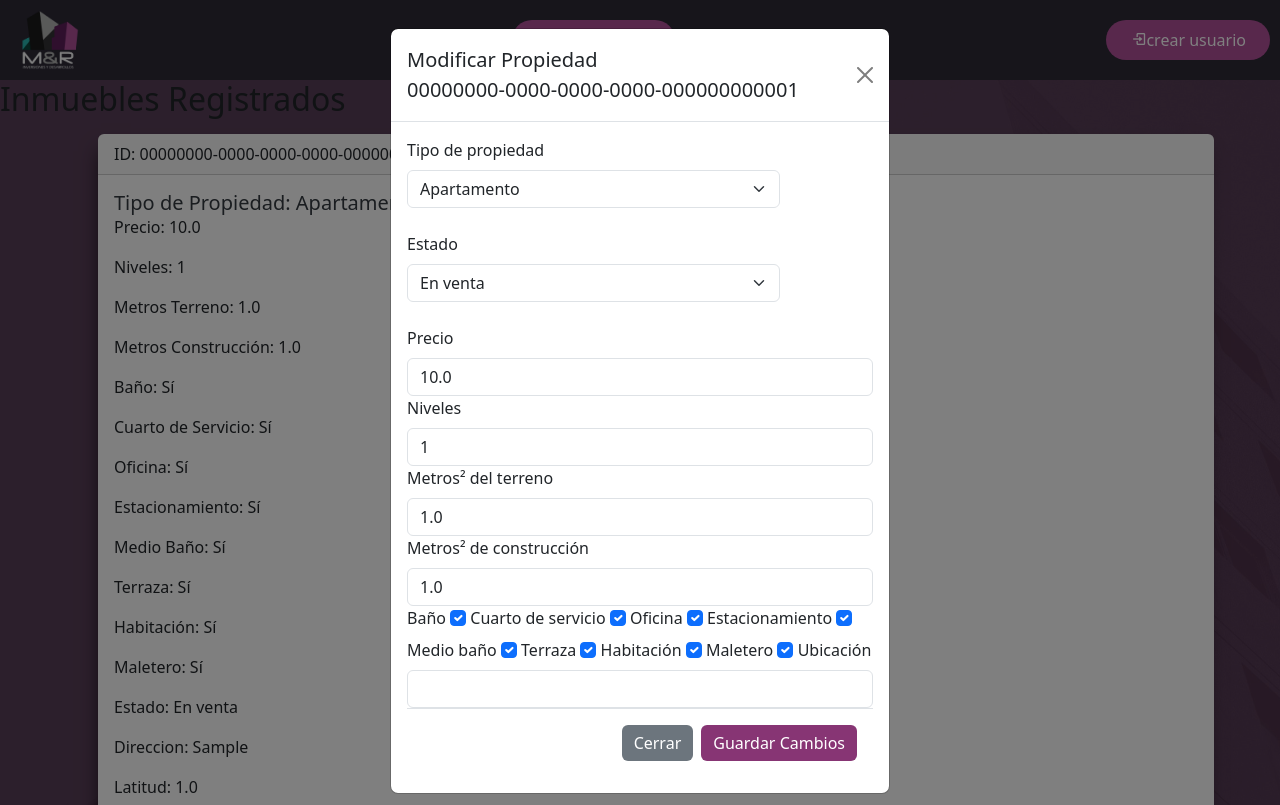
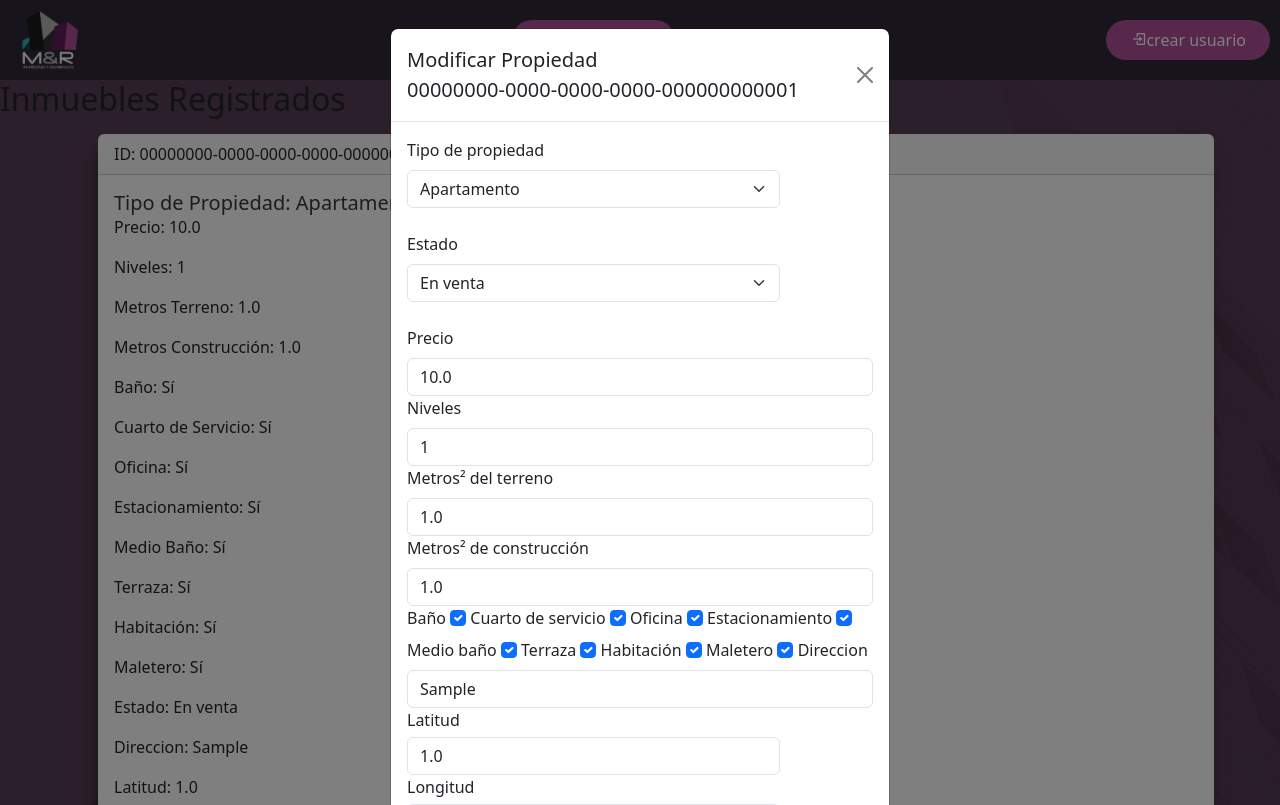
Before and after one commit to UNEG-Ing-Software-II/real_estate_management, a Django app: page /app/inmuebles-registrados/ in a window 1280 px wide, after a click on "Modificar". Shown: the top 805 px of the page. Run offline with Django 5.2, Linux system fonts and the light colour scheme; tables that the repository leaves empty hold one stand-in row (values such as "Sample post").

Commit message:
[UPDATE] Modificación de inmuebles con los nuevos campos de los mapas

```diff
--- a/app_Principal/templates/inmuebles_registrados.html
+++ b/app_Principal/templates/inmuebles_registrados.html
@@ -132,10 +132,16 @@
                             <input type="checkbox" class="form-check-input" name="habitacion" id="InputHabitacion" {% if inmueble.habitacion %} checked {% endif %}>
 
                             <label for="InputMaletero" class="form-label">Maletero</label>
-                            <input type="checkbox" class="form-check-input" name="maletero" id="InputMaletero" {% if inmueble.maletero %} checked {% endif %}>
+                            <input type="checkbox"  class="form-check-input" name="maletero" id="InputMaletero" {% if inmueble.maletero %} checked {% endif %}>
 
-                            <label for="InputUbicacion" class="form-label">Ubicación</label>
-                            <input type="text" class="form-control" name="ubicacion" id="InputUbicacion" value="{{ inmueble.ubicacion }}" required>
+                            <label for="InputDireccion" class="form-label">Direccion</label>
+                            <input type="text" class="form-control" name="direccion" id="InputDireccion" value="{{ inmueble.direccion }}" required>
+
+                            <label for="InputLatitud">Latitud</label>
+                            <input type="number" class="form-control input-control" id="InputLatitud" name="latitud" value="{{ inmueble.latitud }}" min="-90" max="90" step="0.000001" required>
+
+                            <label for="InputLongitud">Longitud</label>
+                            <input type="number" class="form-control input-control" id="InputLongitud" name="longitud" value="{{ inmueble.longitud }}" min="-180" max="180" step="0.000001" required>
 
                         <div class="modal-footer">
                             <button type="button" class="btn btn-secondary" data-bs-dismiss="modal">Cerrar</button>
```
Also changed, not shown: app_Principal/templates/views_asesor/inmueble_detalle.html (+6 -5 lines).
